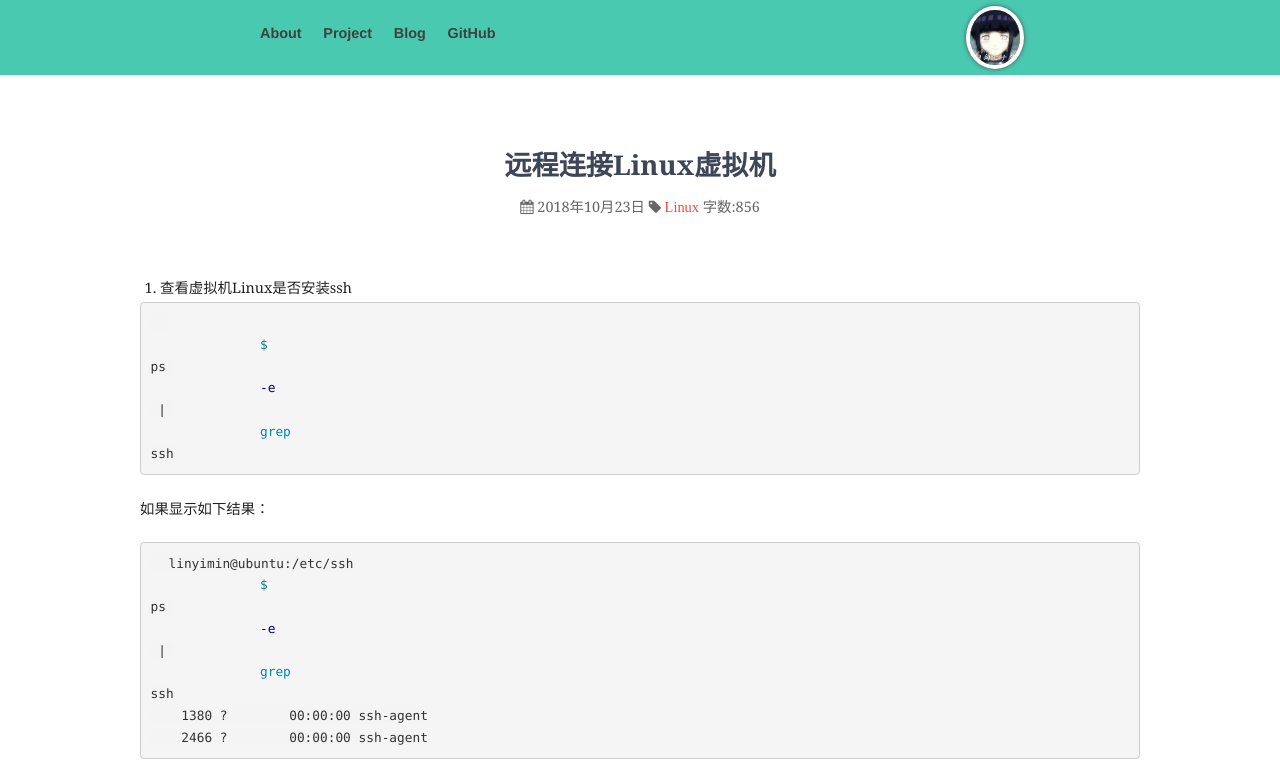
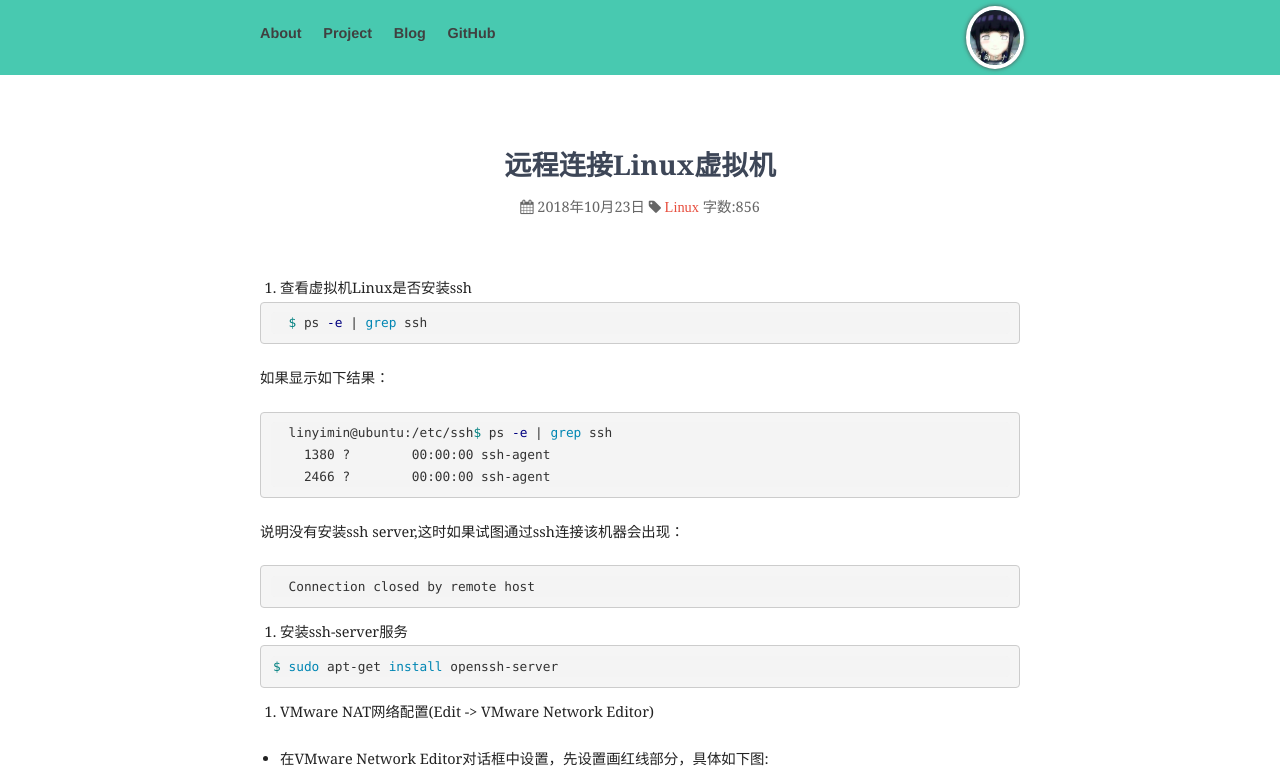
Before and after one commit to linyimin-bupt/linyimin.github.io, a Jekyll site: the page built from _posts/2018-10-23-connect-to-a-linux-virtual-mechine-remotly.md, in a window 1280 px wide. Shown: the top 774 px of the page. Built offline with Jekyll 4.4.1, drawn with Linux system fonts in a browser that asks for light colours; nearby versions of some CDN libraries; comment, search, counter and statistics services are not loaded; grey boxes are pictures that could not be loaded.

Commit message:
reset style

```diff
--- a/css/blog.css
+++ b/css/blog.css
@@ -88,7 +88,7 @@
     box-shadow: 0 1px 10px rgba(0,0,0,0.33333);**/
     position:relative;
     width:96%;
-    max-width:1000px;
+    max-width:860px;
     margin:0 auto;
  }
 
@@ -103,17 +103,8 @@
 ul.posts {
 }
 
-.inner, pre code > * {
+.inner, pre code, .post > * {
   max-width: 760px; /*680*/
-  margin-left: auto;
-  margin-right: auto;
-  text-align: left;
-  width: 100%;
-  display: block;
-}
-
-.post > * {
-  max-width: 1000px; /*680*/
   margin-left: auto;
   margin-right: auto;
   text-align: left;
@@ -126,7 +117,7 @@
 }
 
 .post > .highlight {
-  max-width: 100% !important;
+  /*max-width: 100% !important;  代码块区域宽度*/
   word-wrap: break-word;
 }
 
--- a/css/site.css
+++ b/css/site.css
@@ -207,7 +207,7 @@
   font-style: italic;
 }
 
-@media(max-width: 350px) {
+@media(max-width: 400px) {
   .header-container .contact {
     display: none;
   }
@@ -231,17 +231,8 @@
   display: inline-block;
 }
 
-.inner, pre code > * {
+.inner, pre code, .post > * {
   max-width: 760px; /*680*/
-  margin-left: auto;
-  margin-right: auto;
-  text-align: left;
-  width: 100%;
-  display: block;
-}
-
-.post > * {
-  max-width: 1000px; /*680*/
   margin-left: auto;
   margin-right: auto;
   text-align: left;
@@ -254,7 +245,7 @@
 }
 
 .post > .highlight {
-  max-width: 100% !important;
+  /*max-width: 100% !important;  代码块区域宽度*/
   word-wrap: break-word;
 }
 
--- a/project/index.html
+++ b/project/index.html
@@ -16,7 +16,7 @@
 
 <section>
     <h2>可视化服务组合系统</h2>
-    <video id="my-video" class="video-js" controls preload="auto" width="1000" height="475"
+    <video id="my-video" class="video-js" controls preload="auto" width="760" height="475"
   poster="../project/imgs/ins.jpg" data-setup="{}">
     <source src="../project/videos/service-combination.mp4" type='video/mp4'>
     <p class="vjs-no-js">
```
